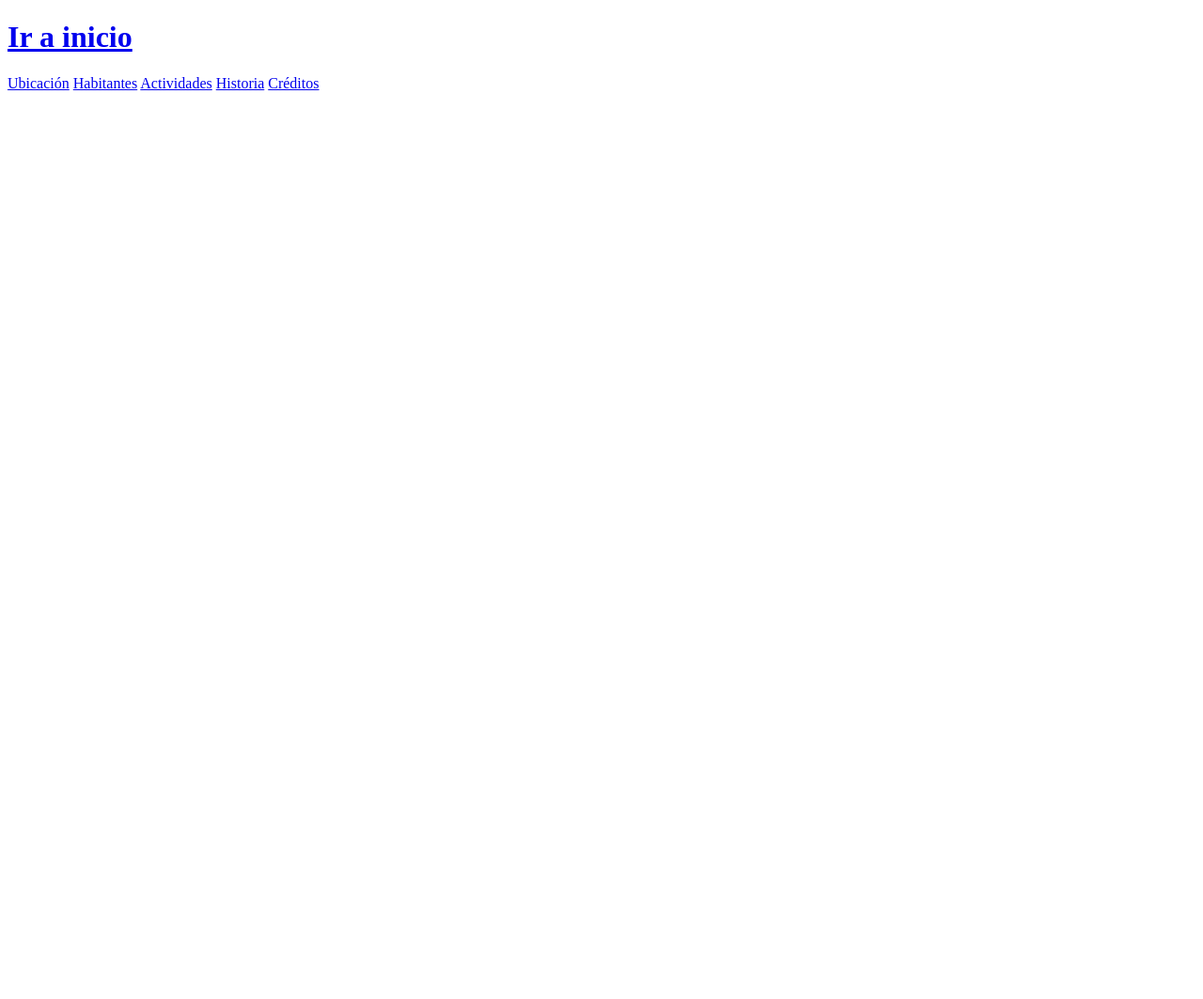
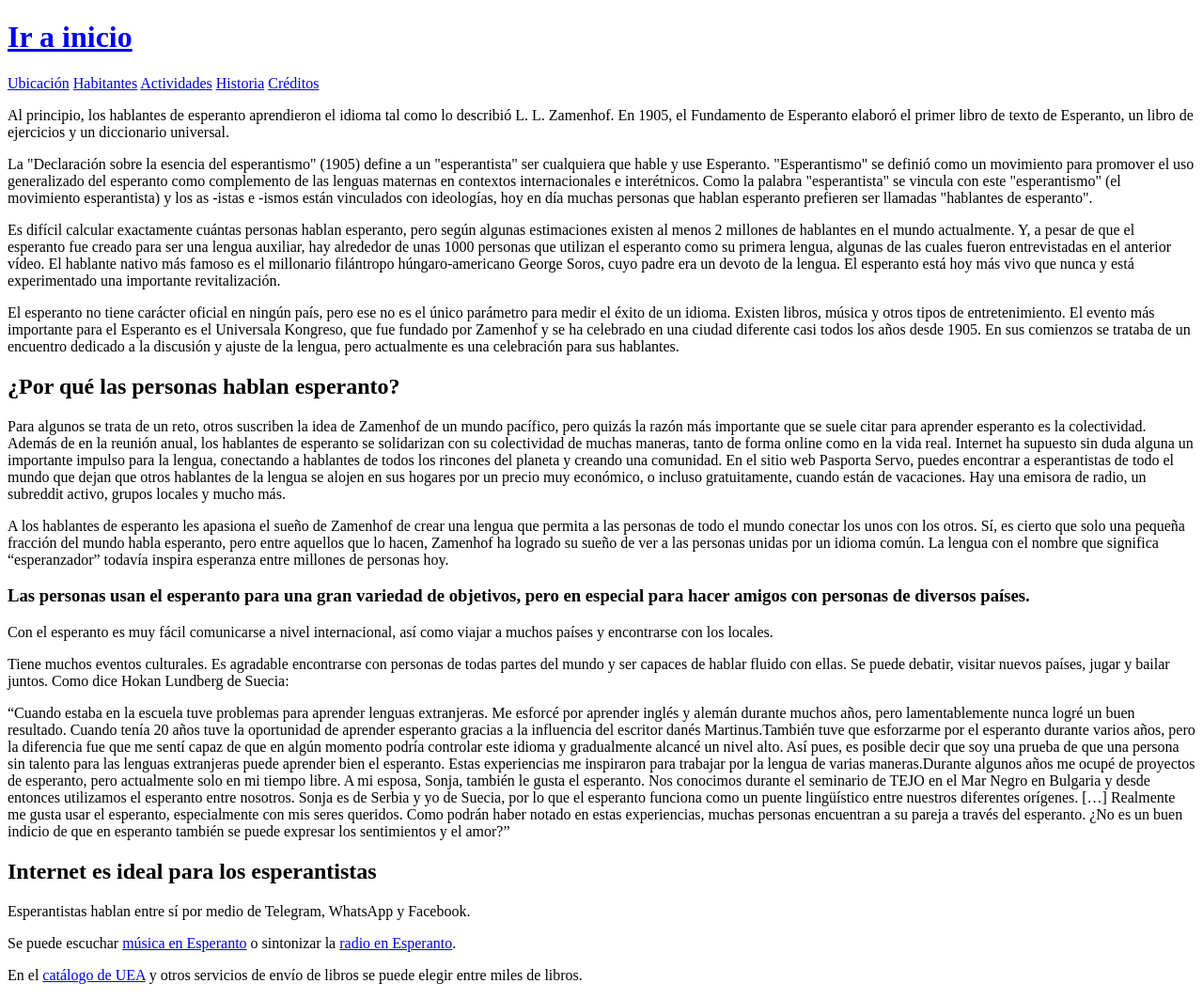
Before and after one commit to sarodriguezva/esperantujo, a plain HTML site: page pages/people/index.html in a window 1280 px wide. Shown: the whole page at 94% size. Before the commit the page ends 800 px from the top, so only its background shows below. Drawn offline with Linux system fonts and the light colour scheme; files that its build step writes are made by us from their sources.

Commit message:
feat(people): ✨ add people information

```diff
--- a/pages/people/index.html
+++ b/pages/people/index.html
@@ -26,6 +26,22 @@
         >Créditos</a
       >
     </nav>
+
+    <p>Al principio, los hablantes de esperanto aprendieron el idioma tal como lo describió L. L. Zamenhof. En 1905, el Fundamento de Esperanto elaboró el primer libro de texto de Esperanto, un libro de ejercicios y un diccionario universal.</p>
+    <p>La "Declaración sobre la esencia del esperantismo" (1905) define a un "esperantista" ser cualquiera que hable y use Esperanto. "Esperantismo" se definió como un movimiento para promover el uso generalizado del esperanto como complemento de las lenguas maternas en contextos internacionales e interétnicos. Como la palabra "esperantista" se vincula con este "esperantismo" (el movimiento esperantista) y los as -istas e -ismos están vinculados con ideologías, hoy en día muchas personas que hablan esperanto prefieren ser llamadas "hablantes de esperanto".</p>
+    <p>Es difícil calcular exactamente cuántas personas hablan esperanto, pero según algunas estimaciones existen al menos 2 millones de hablantes en el mundo actualmente. Y, a pesar de que el esperanto fue creado para ser una lengua auxiliar, hay alrededor de unas 1000 personas que utilizan el esperanto como su primera lengua, algunas de las cuales fueron entrevistadas en el anterior vídeo. El hablante nativo más famoso es el millonario filántropo húngaro-americano George Soros, cuyo padre era un devoto de la lengua. El esperanto está hoy más vivo que nunca y está experimentado una importante revitalización.</p>
+    <p>El esperanto no tiene carácter oficial en ningún país, pero ese no es el único parámetro para medir el éxito de un idioma. Existen libros, música y otros tipos de entretenimiento. El evento más importante para el Esperanto es el Universala Kongreso, que fue fundado por Zamenhof y se ha celebrado en una ciudad diferente casi todos los años desde 1905. En sus comienzos se trataba de un encuentro dedicado a la discusión y ajuste de la lengua, pero actualmente es una celebración para sus hablantes.</p>
+    <h2>¿Por qué las personas hablan esperanto?</h2>
+    <p>Para algunos se trata de un reto, otros suscriben la idea de Zamenhof de un mundo pacífico, pero quizás la razón más importante que se suele citar para aprender esperanto es la colectividad. Además de en la reunión anual, los hablantes de esperanto se solidarizan con su colectividad de muchas maneras, tanto de forma online como en la vida real. Internet ha supuesto sin duda alguna un importante impulso  para la lengua, conectando a hablantes de todos los rincones del planeta y creando una comunidad. En el sitio web Pasporta Servo, puedes encontrar a esperantistas de todo el mundo que dejan que otros hablantes de la lengua se alojen en sus hogares por un precio muy económico, o incluso gratuitamente, cuando están de vacaciones. Hay una emisora de radio, un subreddit activo, grupos locales y mucho más.</p>
+    <p>A los hablantes de esperanto les apasiona el sueño de Zamenhof de crear una lengua que permita a las personas de todo el mundo conectar los unos con los otros. Sí, es cierto que solo una pequeña fracción del mundo habla esperanto, pero entre aquellos que lo hacen, Zamenhof ha logrado su sueño de ver a las personas unidas por un idioma común. La lengua con el nombre que significa “esperanzador” todavía inspira esperanza entre millones de personas hoy.</p>
+    <h3>Las personas usan el esperanto para una gran variedad de objetivos, pero en especial para hacer amigos con personas de diversos países.</h3>
+    <p>Con el esperanto es muy fácil comunicarse a nivel internacional, así como viajar a muchos países y encontrarse con los locales.</p>
+    <p>Tiene muchos eventos culturales. Es agradable encontrarse con personas de todas partes del mundo y ser capaces de hablar fluido con ellas. Se puede debatir, visitar nuevos países, jugar y bailar juntos. Como dice Hokan Lundberg de Suecia:</p>
+    <p>“Cuando estaba en la escuela tuve problemas para aprender lenguas extranjeras. Me esforcé por aprender inglés y alemán durante muchos años, pero lamentablemente nunca logré un buen resultado. Cuando tenía 20 años tuve la oportunidad de aprender esperanto gracias a la influencia del escritor danés Martinus.También tuve que esforzarme por el esperanto durante varios años, pero la diferencia fue que me sentí capaz de que en algún momento podría controlar este idioma y gradualmente alcancé un nivel alto. Así pues, es posible decir que soy una prueba de que una persona sin talento para las lenguas extranjeras puede aprender bien el esperanto. Estas experiencias me inspiraron para trabajar por la lengua de varias maneras.Durante algunos años me ocupé de proyectos de esperanto, pero actualmente solo en mi tiempo libre. A mi esposa, Sonja, también le gusta el esperanto. Nos conocimos durante el seminario de TEJO en el Mar Negro en Bulgaria y desde entonces utilizamos el esperanto entre nosotros. Sonja es de Serbia y yo de Suecia, por lo que el esperanto funciona como un puente lingüístico entre nuestros diferentes orígenes. […] Realmente me gusta usar el esperanto, especialmente con mis seres queridos. Como podrán haber notado en estas experiencias, muchas personas encuentran a su pareja a través del esperanto. ¿No es un buen indicio de que en esperanto también se puede expresar los sentimientos y el amor?”</p>
+    <h2>Internet es ideal para los esperantistas</h2>
+    <p>Esperantistas hablan entre sí por medio de Telegram, WhatsApp y Facebook.</p>
+    <p>Se puede escuchar <a href="https://www.youtube.com/results?search_query=muziko+esperanto&sp=EgIQAw%253D%253D" target="_blank">música en Esperanto</a> o sintonizar la <a href="https://esperanto-radio.com/" target="_blank">radio en Esperanto</a>.</p>
+    <p>En el <a href="https://katalogo.uea.org/" target="_blank">catálogo de UEA</a> y otros servicios de envío de libros se puede elegir entre miles de libros.</p>
   </body>
   </body>
 </html>
```
Also changed, not shown: pages/geography/index.html (+1 -1 lines).
